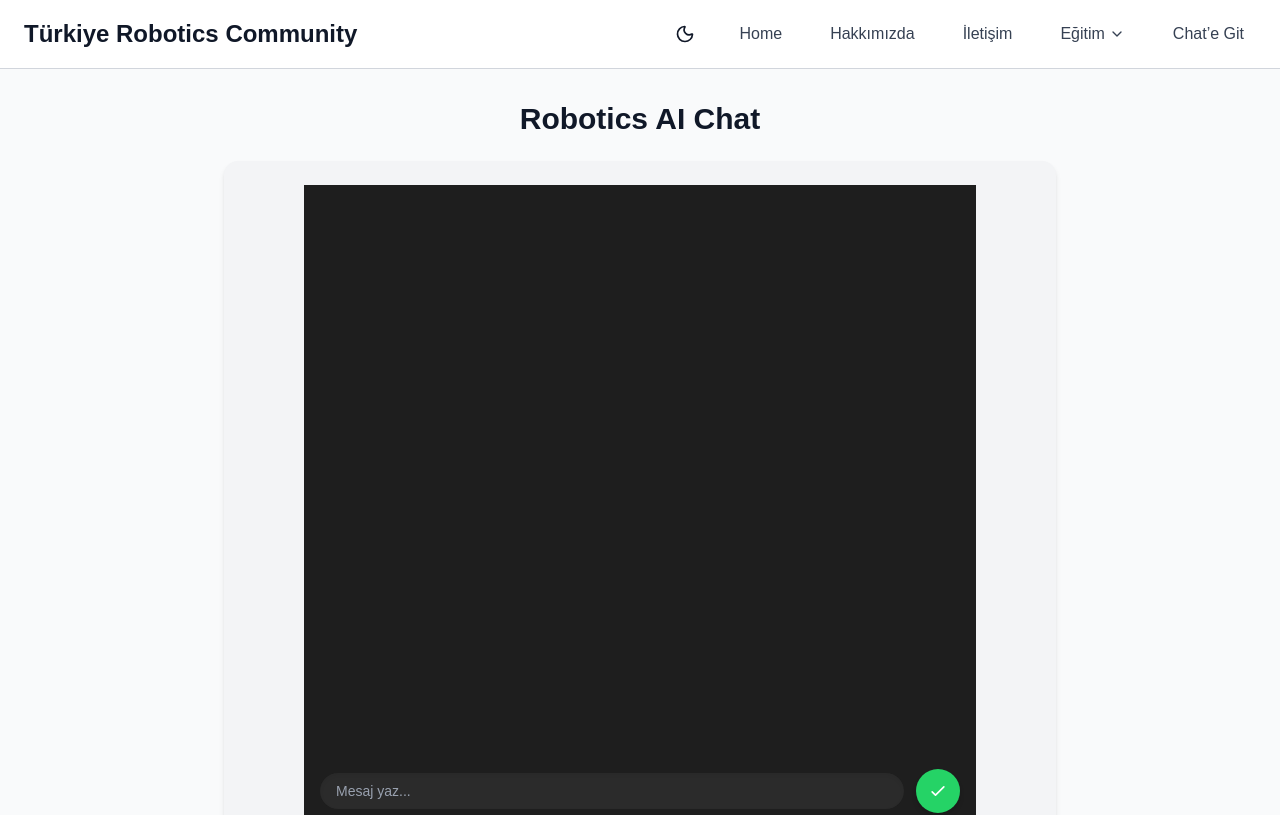
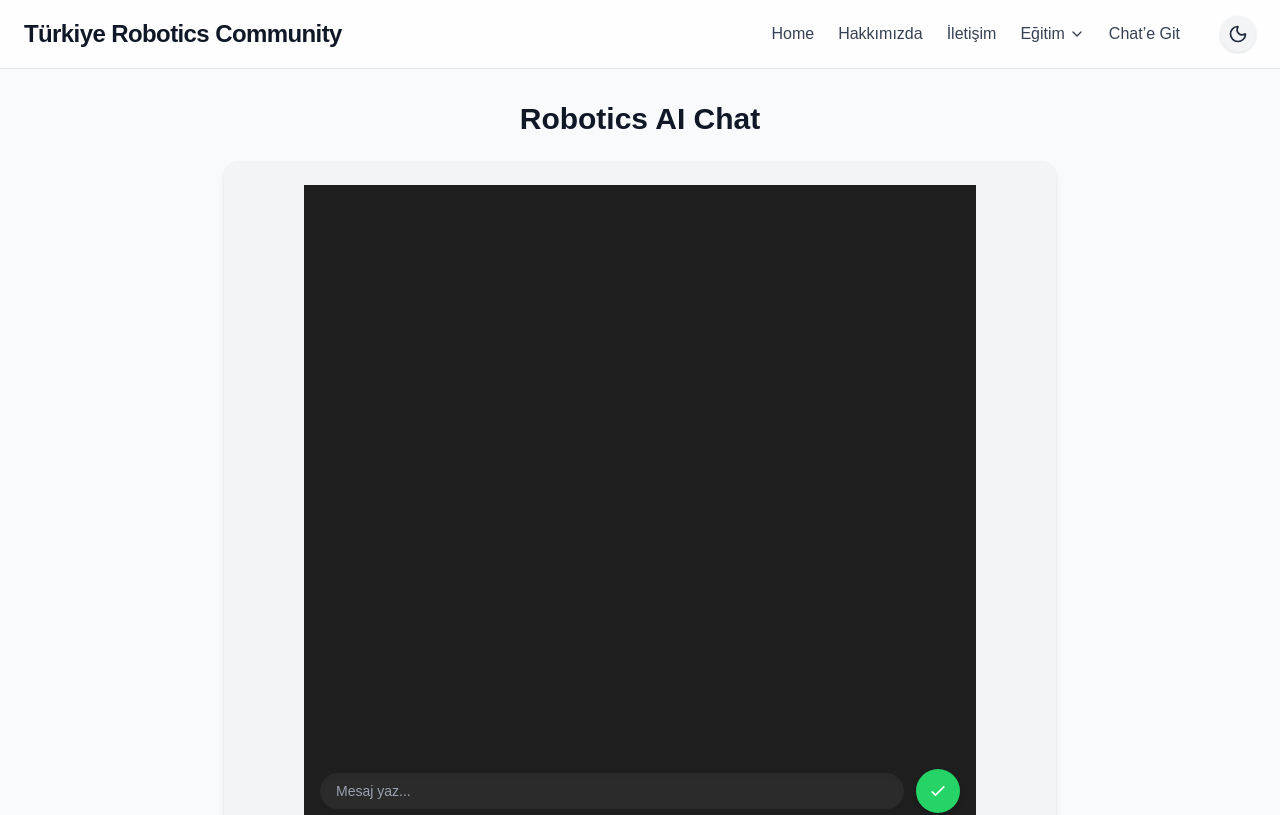
Before and after one commit to can2334/robotics, a Next.js app: page /chat in a window 1280 px wide. Shown: the top 815 px of the page. Built offline with nearby package versions, Linux system fonts and the light colour scheme.

Commit message:
Yeni güncellemeler

```diff
--- a/src/app/components/Header.tsx
+++ b/src/app/components/Header.tsx
@@ -18,7 +18,6 @@ export default function Header({
         { label: "Home", href: "/" },
         { label: "Hakkımızda", href: "/about" },
         { label: "İletişim", href: "/contact" },
-        // Eğitim artık dropdown olacak
         { label: "Eğitim", href: "/egitim" },
         { label: "Chat’e Git", href: "/chat" },
     ];
@@ -33,50 +32,53 @@ export default function Header({
 
     return (
         <>
-            {/* Header */}
+            {/* HEADER */}
             <header
-                className={`w-full flex justify-between items-center px-6 py-4 border-b transition-colors duration-300
-                ${theme === "light" ? "bg-white text-gray-900 border-gray-300" : "bg-gray-900 text-white border-gray-700"}`}
+                className={`w-full flex justify-between items-center px-6 py-4 border-b sticky top-0 z-50 backdrop-blur-md transition-all duration-300 ${theme === "light"
+                        ? "bg-white/80 text-gray-900 border-gray-200"
+                        : "bg-gray-900/80 text-white border-gray-800"
+                    }`}
             >
-                <h1 className="text-2xl font-bold">Türkiye Robotics Community</h1>
+                <h1 className="text-xl md:text-2xl font-bold tracking-tight select-none">
+                    Türkiye Robotics Community
+                </h1>
 
-                {/* Desktop Menü */}
+                {/* DESKTOP MENU */}
                 <nav className="hidden md:flex items-center gap-6 relative">
-                    <button
-                        onClick={toggleTheme}
-                        className="p-2 rounded-full hover:bg-gray-200 dark:hover:bg-gray-700 transition-transform duration-150 active:scale-95"
-                    >
-                        {theme === "light" ? <Moon size={20} /> : <Sun size={20} />}
-                    </button>
-
                     {menuItems.map((item) =>
                         item.label !== "Eğitim" ? (
                             <Link
                                 key={item.href}
                                 href={item.href}
-                                className="relative px-3 py-1 font-medium text-gray-700 dark:text-gray-200 hover:text-indigo-600 dark:hover:text-indigo-400"
+                                className="relative font-medium group text-gray-700 dark:text-gray-200"
                             >
                                 {item.label}
+                                <span className="absolute left-0 -bottom-1 w-0 h-[2px] bg-gradient-to-r from-indigo-500 to-purple-500 rounded-full transition-all duration-300 group-hover:w-full" />
                             </Link>
                         ) : (
-                            // Eğitim dropdown
                             <div
                                 key={item.label}
                                 className="relative"
                                 onMouseEnter={() => setEgitimOpen(true)}
                                 onMouseLeave={() => setEgitimOpen(false)}
                             >
-                                <button className="flex items-center gap-1 px-3 py-1 font-medium text-gray-700 dark:text-gray-200 hover:text-indigo-600 dark:hover:text-indigo-400">
-                                    {item.label} <ChevronDown size={16} />
+                                <button className="flex items-center gap-1 font-medium group text-gray-700 dark:text-gray-200 relative">
+                                    {item.label}
+                                    <ChevronDown
+                                        size={16}
+                                        className={`transition-transform duration-300 ${egitimOpen ? "rotate-180" : ""
+                                            }`}
+                                    />
+                                    <span className="absolute left-0 -bottom-1 w-0 h-[2px] bg-gradient-to-r from-indigo-500 to-purple-500 rounded-full transition-all duration-300 group-hover:w-full" />
                                 </button>
 
                                 {egitimOpen && (
-                                    <div className="absolute top-full left-0 mt-1 bg-white dark:bg-gray-800 shadow-lg rounded-md overflow-hidden z-50">
+                                    <div className="absolute top-full left-0 mt-2 bg-white dark:bg-gray-800 shadow-xl rounded-xl overflow-hidden border border-gray-200 dark:border-gray-700 animate-fadeIn">
                                         {dersler.map((ders) => (
                                             <Link
                                                 key={ders.href}
                                                 href={ders.href}
-                                                className="block px-4 py-2 hover:bg-indigo-100 dark:hover:bg-gray-700 transition-colors"
+                                                className="block px-5 py-2 text-sm hover:bg-indigo-50 dark:hover:bg-gray-700 transition-colors"
                                             >
                                                 {ders.label}
                                             </Link>
@@ -86,65 +88,85 @@ export default function Header({
                             </div>
                         )
                     )}
+
+                    {/* THEME TOGGLE */}
+                    <button
+                        onClick={toggleTheme}
+                        className="ml-4 p-2 rounded-full bg-gray-100 dark:bg-gray-800 hover:bg-gray-200 dark:hover:bg-gray-700 transition-all duration-300 shadow-sm"
+                    >
+                        {theme === "light" ? (
+                            <Moon size={20} className="text-gray-800" />
+                        ) : (
+                            <Sun size={20} className="text-yellow-400" />
+                        )}
+                    </button>
                 </nav>
 
-                {/* Mobile Menü */}
+                {/* MOBILE MENU */}
                 <div className="flex md:hidden items-center gap-2">
                     <button
                         onClick={toggleTheme}
-                        className="p-2 rounded-full hover:bg-gray-200 dark:hover:bg-gray-700 transition-transform duration-150 active:scale-95"
+                        className="p-2 rounded-full bg-gray-100 dark:bg-gray-800 hover:bg-gray-200 dark:hover:bg-gray-700 transition-all duration-300"
                     >
-                        {theme === "light" ? <Moon size={20} /> : <Sun size={20} />}
+                        {theme === "light" ? (
+                            <Moon size={20} className="text-gray-800" />
+                        ) : (
+                            <Sun size={20} className="text-yellow-400" />
+                        )}
                     </button>
                     <button
                         onClick={() => setSidebarOpen(true)}
-                        className="p-2 rounded hover:bg-gray-200 dark:hover:bg-gray-700 transition-transform duration-150 active:scale-95"
+                        className="p-2 rounded-full bg-gray-100 dark:bg-gray-800 hover:bg-gray-200 dark:hover:bg-gray-700 transition-transform active:scale-95"
                     >
                         <Menu size={24} />
                     </button>
                 </div>
             </header>
 
-            {/* Mobile Sidebar */}
+            {/* MOBILE SIDEBAR */}
             <div
-                className={`fixed inset-0 z-50 flex transition-opacity duration-300 ${sidebarOpen ? "opacity-100 pointer-events-auto" : "opacity-0 pointer-events-none"
+                className={`fixed inset-0 z-50 flex transition-opacity duration-300 ${sidebarOpen
+                        ? "opacity-100 pointer-events-auto"
+                        : "opacity-0 pointer-events-none"
                     }`}
             >
                 <div
-                    className="fixed inset-0 bg-black/50"
+                    className="fixed inset-0 bg-black/50 backdrop-blur-sm"
                     onClick={() => setSidebarOpen(false)}
                 ></div>
 
                 <div
-                    className={`relative bg-white dark:bg-gray-900 w-64 h-full shadow-md p-6 transform transition-transform duration-300 ${sidebarOpen ? "translate-x-0" : "translate-x-full"
-                        }`}
+                    className={`relative bg-white dark:bg-gray-900 w-72 h-full shadow-2xl p-6 transform transition-transform duration-300 ${sidebarOpen ? "translate-x-0" : "translate-x-full"
+                        } rounded-l-2xl`}
                 >
                     <button
                         className="absolute top-4 right-4 text-gray-700 dark:text-gray-200"
                         onClick={() => setSidebarOpen(false)}
                     >
-                        <X size={24} />
+                        <X size={26} />
                     </button>
 
-                    <nav className="mt-8 flex flex-col gap-4 text-gray-900 dark:text-white">
+                    <nav className="mt-10 flex flex-col gap-4 text-gray-900 dark:text-white">
                         {menuItems.map((item) =>
                             item.label !== "Eğitim" ? (
                                 <Link
                                     key={item.href}
                                     href={item.href}
-                                    className="px-3 py-2 rounded hover:bg-indigo-100 dark:hover:bg-indigo-700 transition-colors"
+                                    className="px-3 py-2 rounded-md hover:bg-indigo-100 dark:hover:bg-gray-700 transition-colors font-medium"
                                     onClick={() => setSidebarOpen(false)}
                                 >
                                     {item.label}
                                 </Link>
                             ) : (
                                 <div key={item.label} className="flex flex-col gap-2">
-                                    <span className="px-3 py-2 font-semibold">Eğitim</span>
+                                    <span className="px-3 py-2 font-semibold text-indigo-600 dark:text-indigo-400">
+                                        Eğitim
+                                    </span>
                                     {dersler.map((ders) => (
                                         <Link
                                             key={ders.href}
                                             href={ders.href}
-                                            className="px-4 py-2 rounded hover:bg-indigo-100 dark:hover:bg-gray-700 transition-colors"
+                                            className="px-5 py-2 rounded-md hover:bg-indigo-100 dark:hover:bg-gray-700 transition-colors text-sm"
                                             onClick={() => setSidebarOpen(false)}
                                         >
                                             {ders.label}
@@ -156,6 +178,23 @@ export default function Header({
                     </nav>
                 </div>
             </div>
+
+            {/* Fade-in animasyonu */}
+            <style jsx>{`
+        @keyframes fadeIn {
+          from {
+            opacity: 0;
+            transform: translateY(-5px);
+          }
+          to {
+            opacity: 1;
+            transform: translateY(0);
+          }
+        }
+        .animate-fadeIn {
+          animation: fadeIn 0.2s ease-out;
+        }
+      `}</style>
         </>
     );
 }
```
